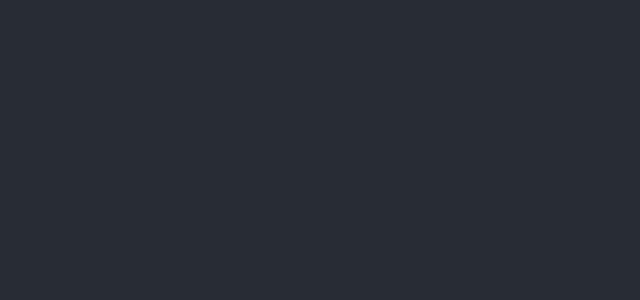
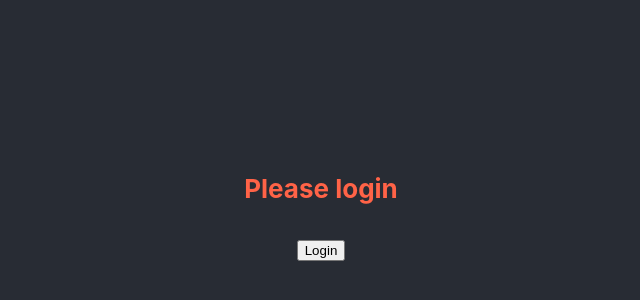
Before and after one commit to Marcoco759212/OpenBootcamp---ReactJS, a React (Create React App) app: page / in a window 1280 px wide. Shown: the part 196-496 px from the top of the page, without its empty margins (319-959 px from the left). Built offline with nearby package versions, Linux system fonts and the light colour scheme.

Commit message:
Ejercicios de los videos (Integracion de estilos scss)

```diff
--- a/package.json
+++ b/package.json
@@ -7,6 +7,7 @@
     "@testing-library/react": "^13.3.0",
     "@testing-library/user-event": "^13.5.0",
     "axios": "^0.27.2",
+    "node-sass": "^7.0.1",
     "react": "^18.2.0",
     "react-dom": "^18.2.0",
     "react-scripts": "5.0.1",
--- a/src/App.js
+++ b/src/App.js
@@ -1,18 +1,20 @@
-import logo from './logo.svg';
+// import logo from './logo.svg';
 import './App.css';
 
-// import TaskListComponent from './components/container/task_list';
+import TaskListComponent from './components/container/task_list';
+import GreetingStyled from './components/pure/forms/greetingStyled';
 // import Ejemplo1 from './hooks/Ejemplo1';
 // import Ejemplo2 from './hooks/Ejemplo2';
 // import ComponeteContext from './hooks/Ejemplo3';
-import Ejemplo4 from './hooks/Ejemplo4';
-import { ComponenteEstado } from './components/ComponenteEstado';
+// import Ejemplo4 from './hooks/Ejemplo4';
+// import { ComponenteEstado } from './components/ComponenteEstado';
 
 function App() {
   return (
     <div className="App">
       <header className="App-header">
         {/* <Greeting name="Marco"></Greeting>   */}
+        <GreetingStyled name={'Marco'}></GreetingStyled>
         {/* <TaskListComponent></TaskListComponent> */}
         {/* <Ejemplo1></Ejemplo1> */}
         {/* <Ejemplo2></Ejemplo2> */}
--- a/src/components/container/task_list.jsx
+++ b/src/components/container/task_list.jsx
@@ -2,6 +2,7 @@
 import { LEVELS } from '../../models/levels.enum';
 import { Task } from '../../models/task.class';
 import TaskComponent from '../pure/task';
+import '../../styles/task.scss'
 
 const TaskListComponent = () => {
 
@@ -26,9 +27,9 @@
 
     return (
         <div>
-            <div>
+            <h1>
                 Your Tasks:
-            </div>
+            </h1>
             {/** TODO: Aplicar un for each para renderizar las tareas */}
             <TaskComponent task={defaultTask}></TaskComponent>
         </div>
--- /dev/null
+++ b/src/components/pure/forms/greetingStyled.jsx
@@ -0,0 +1,38 @@
+import React, {useState} from 'react';
+
+//definiendo estilos en constantes
+const loggedStyle = {
+    color: 'white'
+}
+
+const unloggedStyle = {
+    color: 'tomato',
+    fontWeight: 'bold'
+}
+
+const GreetingStyled = (props) => {
+
+    //generamos un estado para el componente
+    //y asi controlar el usuario esta o no logeado
+    const [logged, setLogged] = useState(false);
+
+    return (
+        <div style={logged ? loggedStyle : unloggedStyle}>
+
+            { logged ?
+            (<p>Hola {props.name}</p>)
+            :
+            (<p>Please login</p>)}
+
+            <button onClick={() => {
+                console.log('Boton pulsado')
+                setLogged(!logged)
+            }}>
+                {logged ? 'logout' : 'Login'}
+            </button>
+
+        </div>
+    );
+}
+
+export default GreetingStyled;
--- a/src/components/pure/task.jsx
+++ b/src/components/pure/task.jsx
@@ -1,7 +1,7 @@
 import React, {useEffect} from 'react';
 import PropTypes from 'prop-types';
 import { Task } from '../../models/task.class';
-
+import '../../styles/task.scss';
 
 const TaskComponent = ({task}) => {
 
@@ -14,7 +14,7 @@
 
     return (
         <div>
-            <h2> Nombre: {task.name} </h2>
+            <h2 className='task-name'> Nombre: {task.name} </h2>
             <h3> Descripción: {task.description} </h3>
             <h4>
                 Level: {task.level}
--- /dev/null
+++ b/src/styles/task.scss
@@ -0,0 +1,8 @@
+h1{
+    color: cyan;
+}
+
+.task-name {
+    font-weight: bold;
+    color: cadetblue;
+}
```
Also changed, not shown: 1 other file (tests, documents, lock files or other folders).
